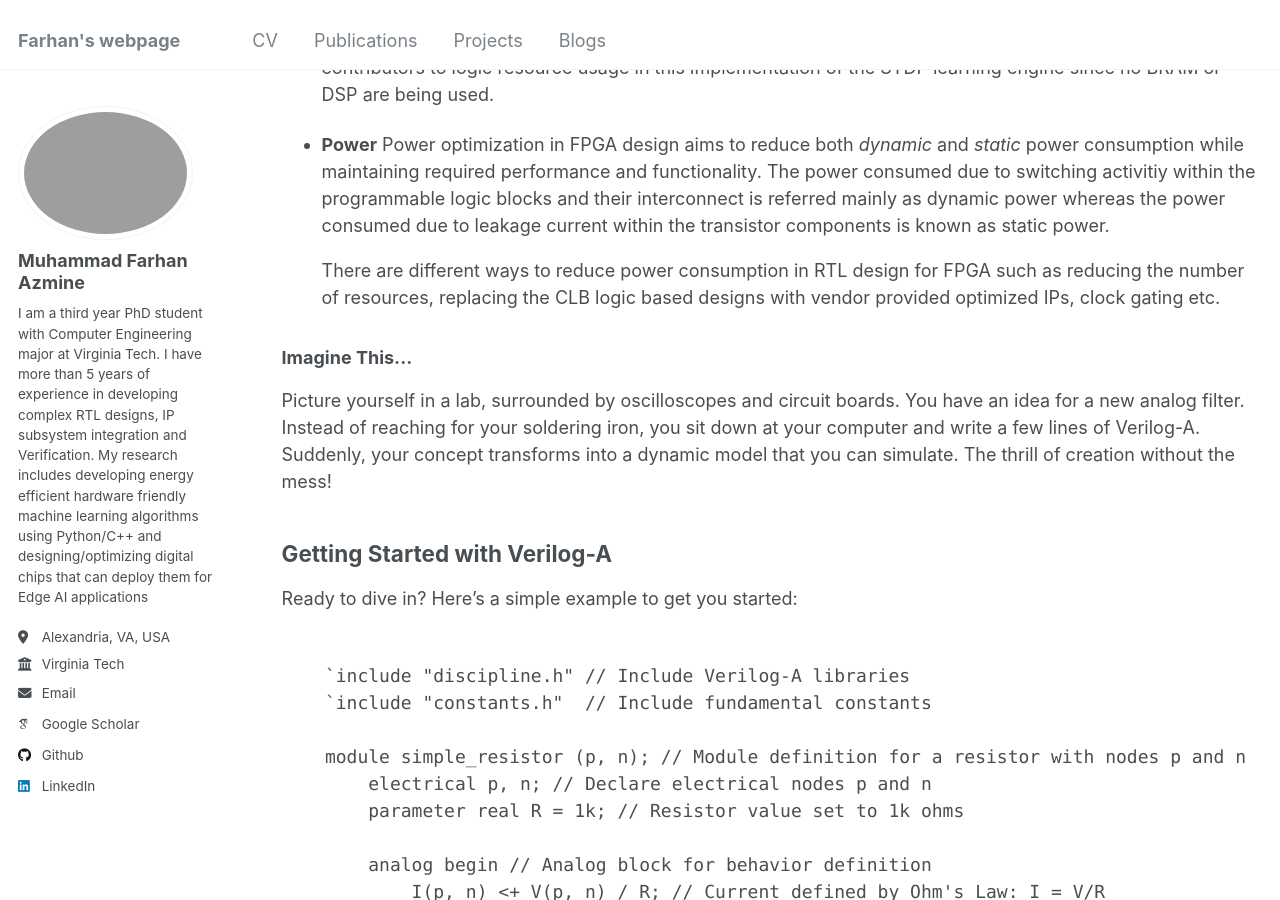
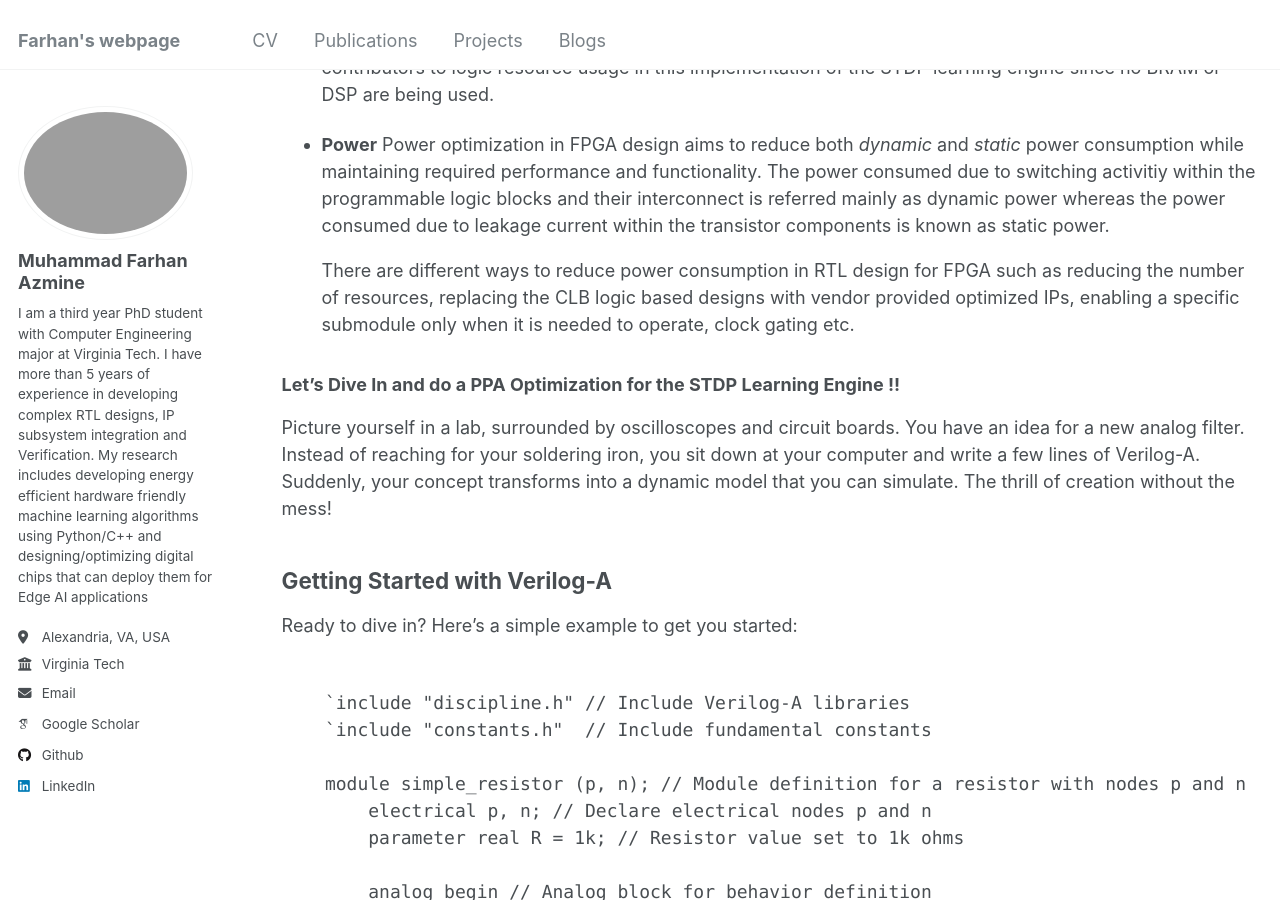
Before and after one commit to muhammadfarhan720/web-profile, a Jekyll site: the page built from blogs/veriloga/veriloga_day01_veriloga.html, in a window 1280 px wide and 900 px high, scrolled down 3382 px. Built offline with Jekyll 4.4.1, drawn with Linux system fonts in a browser that asks for light colours; some web fonts are replaced.

Commit message:
Update veriloga_day01_veriloga.html

```diff
--- a/blogs/veriloga/veriloga_day01_veriloga.html
+++ b/blogs/veriloga/veriloga_day01_veriloga.html
@@ -148,11 +148,11 @@
       </li>
 
         <li><strong>Power</strong>  Power optimization in FPGA design aims to reduce both <em>dynamic</em> and <em>static</em> power consumption while maintaining required performance and functionality. The power consumed due to switching activitiy within the programmable logic blocks and their interconnect is referred mainly as dynamic power whereas the power consumed due to leakage current within the transistor components is known as static power.
-        <p>There are different ways to reduce power consumption in RTL design for FPGA such as reducing the number of resources, replacing the CLB logic based designs with vendor provided optimized IPs, clock gating etc.</p>
+        <p>There are different ways to reduce power consumption in RTL design for FPGA such as reducing the number of resources, replacing the CLB logic based designs with vendor provided optimized IPs, enabling a specific submodule only when it is needed to operate, clock gating etc.</p>
         </li>
     </ul>
 
-    <h3>Imagine This...</h3>
+    <h3>Let’s Dive In and do a PPA Optimization for the STDP Learning Engine !!</h3>
     <p>Picture yourself in a lab, surrounded by oscilloscopes and circuit boards. You have an idea for a new analog filter. Instead of reaching for your soldering iron, you sit down at your computer and write a few lines of Verilog-A. Suddenly, your concept transforms into a dynamic model that you can simulate. The thrill of creation without the mess!</p>
 
     <h2>Getting Started with Verilog-A</h2>
```
